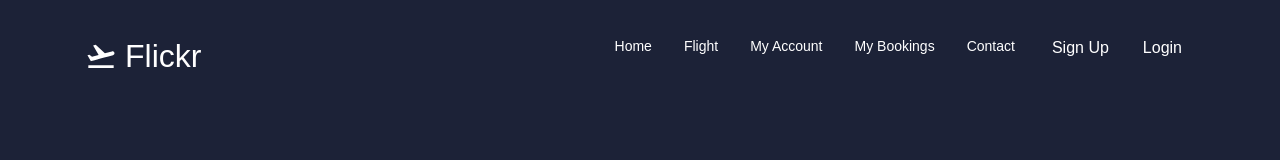
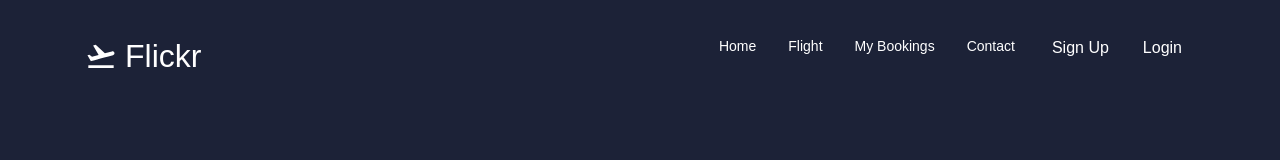
Before and after one commit to Jayeshuttam/Flight-Reservation, a React (Create React App) app in the folder frontend/: page / in a window 1280 px wide. Shown: the top 160 px of the page. Built offline with nearby package versions, Linux system fonts and the light colour scheme.

Commit message:
extra design removed

```diff
--- a/frontend/src/components/pages/Navbar.js
+++ b/frontend/src/components/pages/Navbar.js
@@ -55,9 +55,7 @@ function Navbar() {
                             <li className='nav-item'>
                                 <Link to='/flights' className='nav-links' onClick={closeMobileMenu}>Flight</Link>
                             </li>
-                            <li className='nav-item'>
-                                <Link to='/MyAccount' className='nav-links' onClick={closeMobileMenu}>My Account</Link>
-                            </li>
+
                             <li className='nav-item'>
                                 <Link to='/My-Bookings' className='nav-links' onClick={closeMobileMenu}>My Bookings</Link>
                             </li>
```
